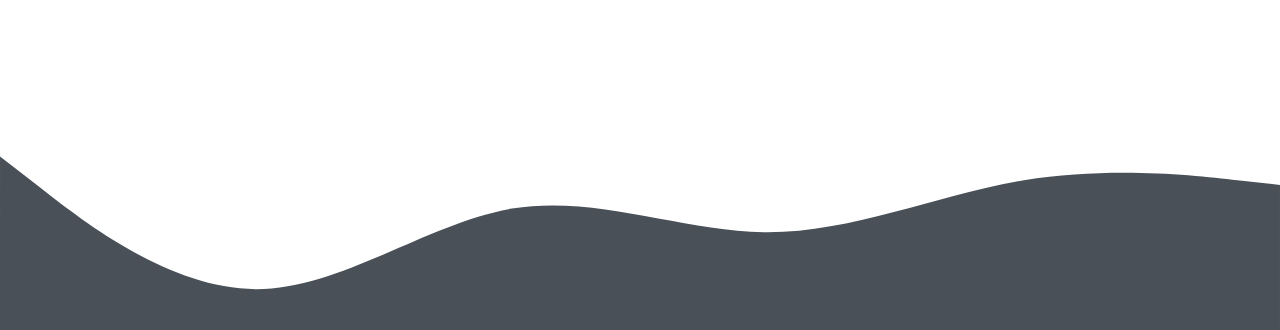
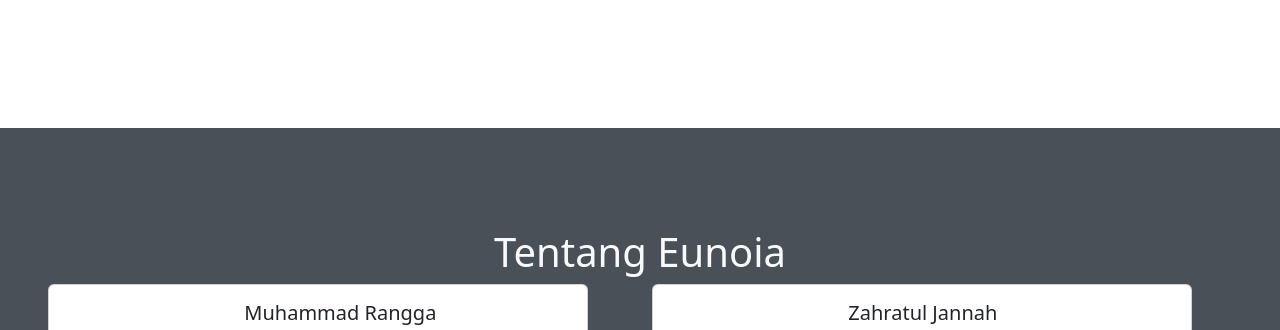
Before and after one commit to Vitoo12/Eunoia, a website built with webpack: page src/index.html in a window 1280 px wide. Shown: the part 1870-2200 px from the top of the page. Built offline with nearby package versions, Linux system fonts and the light colour scheme.

Commit message:
redesign lagi 5

```diff
--- a/src/index.html
+++ b/src/index.html
@@ -84,11 +84,7 @@
           </div>
         </div>
       </div>
-      <svg xmlns="http://www.w3.org/2000/svg" viewBox="0 0 1440 320">
-        <path fill="#495057" fill-opacity="1"
-          d="M0,32L48,69.3C96,107,192,181,288,181.3C384,181,480,107,576,90.7C672,75,768,117,864,117.3C960,117,1056,75,1152,58.7C1248,43,1344,53,1392,58.7L1440,64L1440,320L1392,320C1344,320,1248,320,1152,320C1056,320,960,320,864,320C768,320,672,320,576,320C480,320,384,320,288,320C192,320,96,320,48,320L0,320Z">
-        </path>
-      </svg>
+
       <div class="background-color text-light ps-5 pb-5 pe-5" style="padding-top:100px; min-height:650px;" id="about">
         <center>
           <h1>Tentang Eunoia</h1>
```
